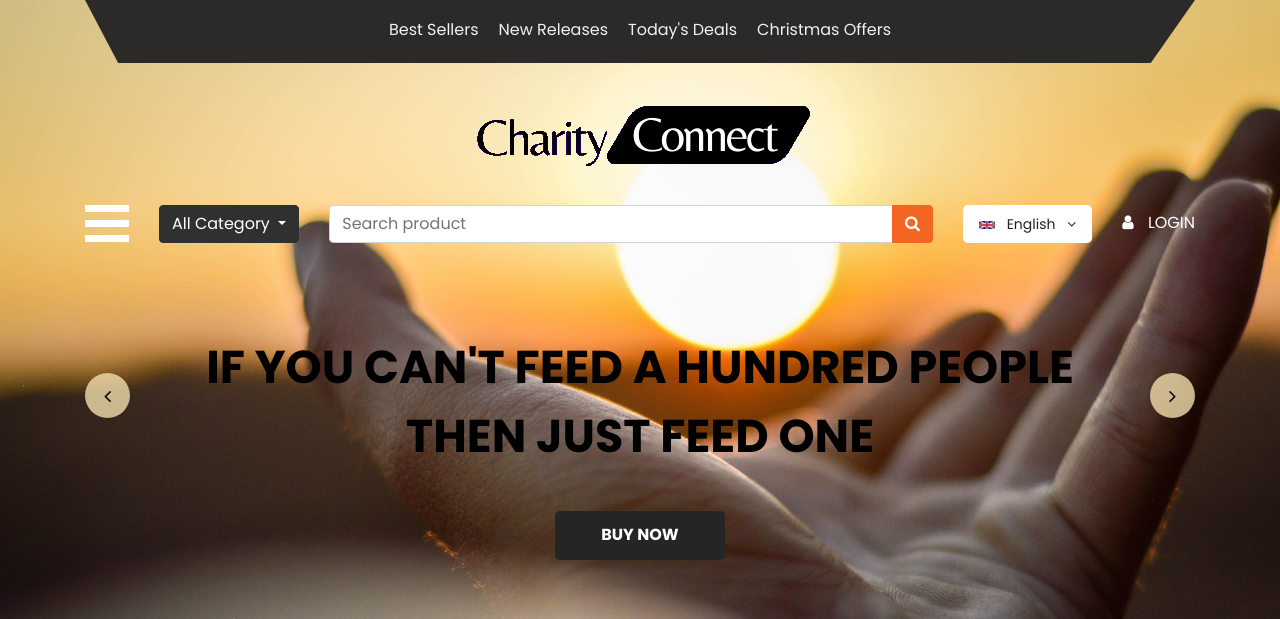
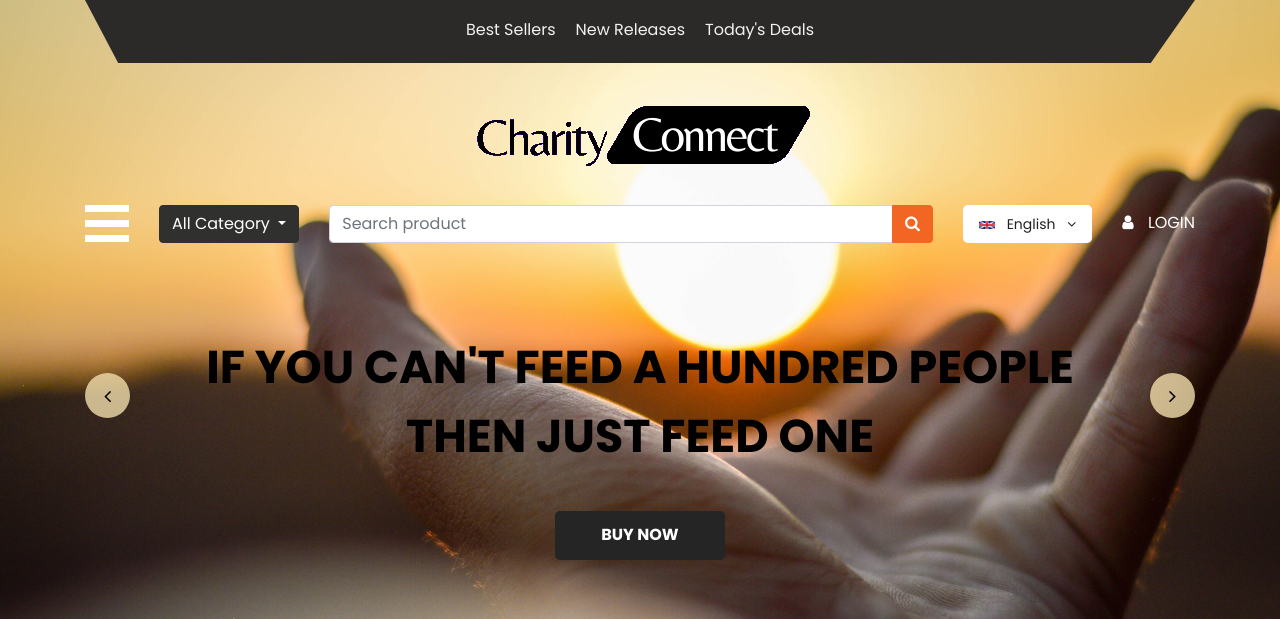
Before and after one commit to ncirlstudent/x20131640-codecommit, a Django app: page /accounts/register/ in a window 1280 px wide. Shown: the top 619 px of the page. Run offline with Django 4.2, Linux system fonts and the light colour scheme; data comes from the database, SQL or seed files in the repository; some libraries are stand-ins or nearby versions.

Commit message:
removed christmans offer

```diff
--- a/templates/includes/banner.html
+++ b/templates/includes/banner.html
@@ -12,7 +12,6 @@
                       <li><a href="#">Best Sellers</a></li>
                       <li><a href="#">New Releases</a></li>
                       <li><a href="#">Today's Deals</a></li>
-                      <li><a href="#">Christmas Offers</a></li>
                     </ul>
                 </div>
              </div>
```
